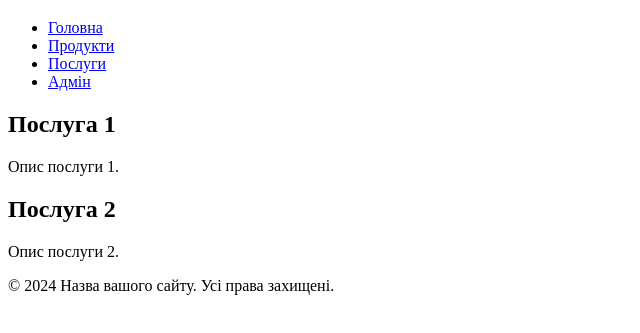
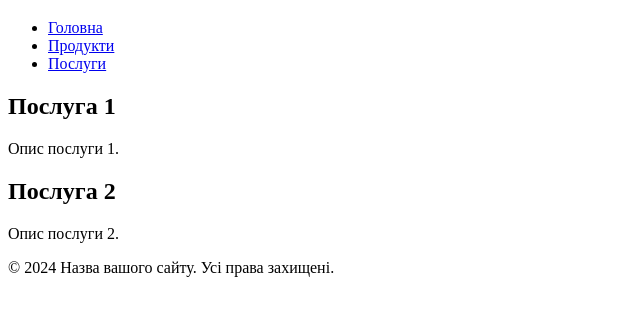
Before and after one commit to De1m0s114/lab, a plain HTML site: page services.html in a window 1280 px wide. Shown: the part 61-394 px from the top of the page, without its empty margins (0-640 px from the left). Drawn offline with Linux system fonts and the light colour scheme.

Commit message:
Update services.html

```diff
--- a/services.html
+++ b/services.html
@@ -14,7 +14,6 @@
             <li><a href="index.html">Головна</a></li>
             <li><a href="products.html">Продукти</a></li>
             <li><a href="services.html">Послуги</a></li>
-            <li><a href="admin.html">Адмін</a></li>
         </ul>
     </nav>
 </header>
```
